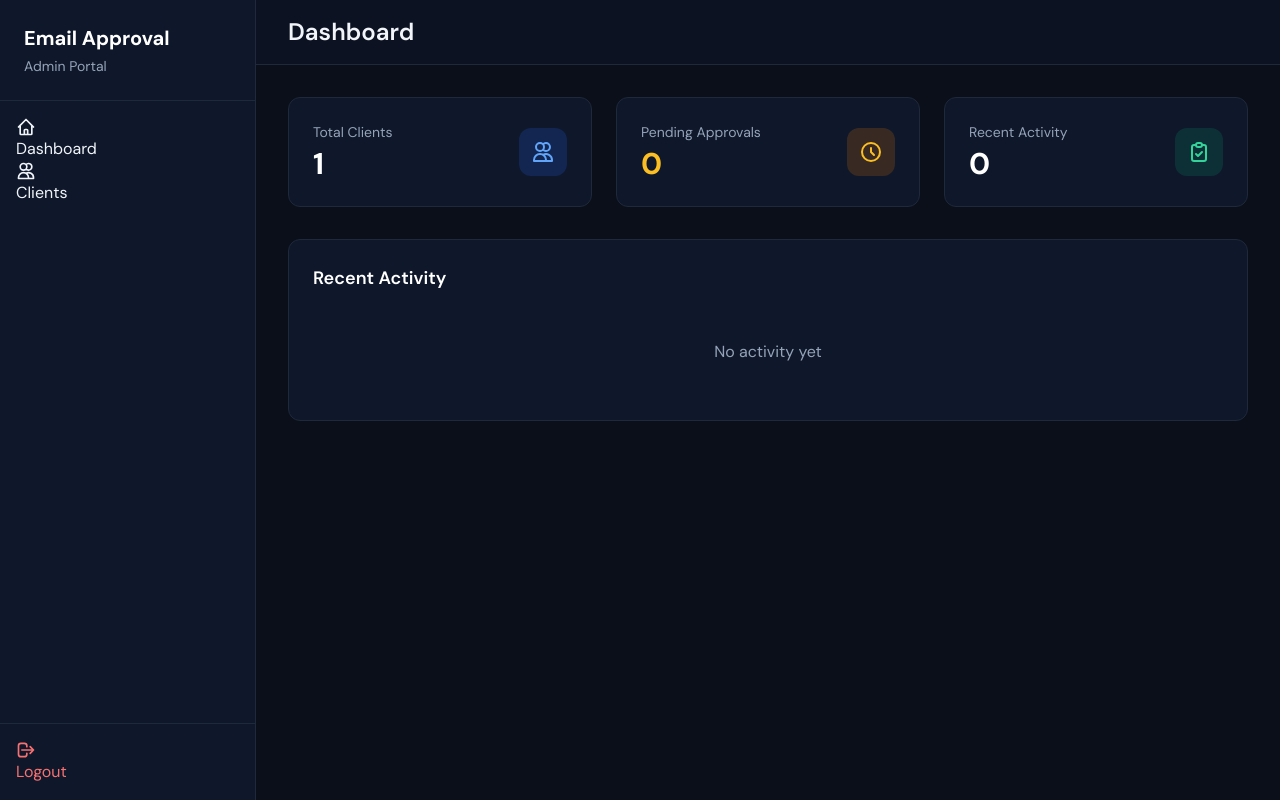
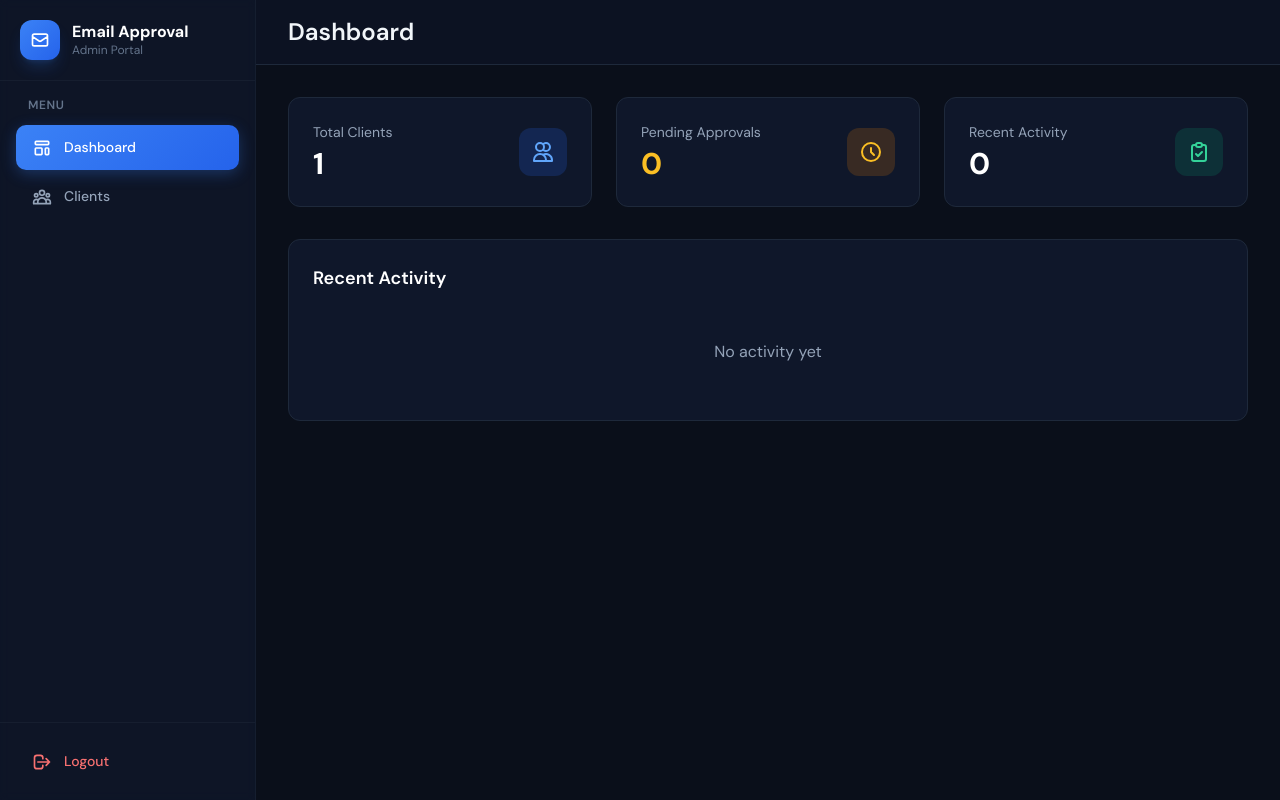
Before and after one commit to crshdn/emailapproval, a PHP site: page /admin in a window 1280 px wide. Run offline with PHP 8.4, Linux system fonts and the light colour scheme; the visitor is signed in with stand-in values (Sample User, id 1); data that the repository does not hold is empty; some libraries are stand-ins or nearby versions.

Commit message:
UI: Redesign admin sidebar navigation
- Added gradient logo icon with shadow
- Improved nav item styling with hover effects
- Active state now has gradient background with glow
- Added section label for menu items
- Better spacing and visual hierarchy
- Smoother transitions and modern look

```diff
--- a/src/views/layouts/admin.php
+++ b/src/views/layouts/admin.php
@@ -34,40 +34,90 @@
     </script>
     <style>
         body { font-family: 'DM Sans', sans-serif; }
-        .sidebar-link { @apply flex items-center gap-3 px-4 py-3 rounded-lg text-slate-300 hover:bg-slate-800 hover:text-white transition-colors; }
-        .sidebar-link.active { @apply bg-electric-600 text-white; }
+        .nav-item {
+            display: flex;
+            align-items: center;
+            gap: 12px;
+            padding: 12px 16px;
+            border-radius: 10px;
+            color: #94a3b8;
+            font-weight: 500;
+            font-size: 14px;
+            transition: all 0.2s ease;
+            position: relative;
+            overflow: hidden;
+        }
+        .nav-item:hover {
+            background: rgba(59, 130, 246, 0.1);
+            color: #e2e8f0;
+        }
+        .nav-item.active {
+            background: linear-gradient(135deg, #3b82f6 0%, #2563eb 100%);
+            color: #ffffff;
+            box-shadow: 0 4px 15px rgba(59, 130, 246, 0.3);
+        }
+        .nav-item.active .nav-icon {
+            color: #ffffff;
+        }
+        .nav-item .nav-icon {
+            width: 20px;
+            height: 20px;
+            flex-shrink: 0;
+        }
+        .nav-item.logout-btn {
+            color: #f87171;
+        }
+        .nav-item.logout-btn:hover {
+            background: rgba(239, 68, 68, 0.1);
+            color: #fca5a5;
+        }
     </style>
 </head>
 <body class="bg-slate-950 text-slate-100 min-h-screen">
     <div class="flex min-h-screen">
         <!-- Sidebar -->
-        <aside class="w-64 bg-slate-900 border-r border-slate-800 flex flex-col">
-            <div class="p-6 border-b border-slate-800">
-                <h1 class="text-xl font-bold text-white">Email Approval</h1>
-                <p class="text-sm text-slate-400 mt-1">Admin Portal</p>
+        <aside class="w-64 bg-slate-900/80 backdrop-blur-sm border-r border-slate-800/50 flex flex-col">
+            <!-- Logo Section -->
+            <div class="p-5 border-b border-slate-800/50">
+                <div class="flex items-center gap-3">
+                    <div class="w-10 h-10 rounded-xl bg-gradient-to-br from-blue-500 to-blue-600 flex items-center justify-center shadow-lg shadow-blue-500/20">
+                        <svg class="w-5 h-5 text-white" fill="none" stroke="currentColor" viewBox="0 0 24 24">
+                            <path stroke-linecap="round" stroke-linejoin="round" stroke-width="2" d="M3 8l7.89 5.26a2 2 0 002.22 0L21 8M5 19h14a2 2 0 002-2V7a2 2 0 00-2-2H5a2 2 0 00-2 2v10a2 2 0 002 2z"/>
+                        </svg>
+                    </div>
+                    <div>
+                        <h1 class="text-base font-bold text-white leading-tight">Email Approval</h1>
+                        <p class="text-xs text-slate-500">Admin Portal</p>
+                    </div>
+                </div>
             </div>
 
-            <nav class="flex-1 p-4 space-y-2">
-                <a href="/admin" class="sidebar-link <?= ($_SERVER['REQUEST_URI'] === '/admin') ? 'active' : '' ?>">
-                    <svg class="w-5 h-5" fill="none" stroke="currentColor" viewBox="0 0 24 24">
-                        <path stroke-linecap="round" stroke-linejoin="round" stroke-width="2" d="M3 12l2-2m0 0l7-7 7 7M5 10v10a1 1 0 001 1h3m10-11l2 2m-2-2v10a1 1 0 01-1 1h-3m-6 0a1 1 0 001-1v-4a1 1 0 011-1h2a1 1 0 011 1v4a1 1 0 001 1m-6 0h6"/>
-                    </svg>
-                    Dashboard
-                </a>
-                <a href="/admin/clients" class="sidebar-link <?= str_starts_with($_SERVER['REQUEST_URI'], '/admin/clients') ? 'active' : '' ?>">
-                    <svg class="w-5 h-5" fill="none" stroke="currentColor" viewBox="0 0 24 24">
-                        <path stroke-linecap="round" stroke-linejoin="round" stroke-width="2" d="M12 4.354a4 4 0 110 5.292M15 21H3v-1a6 6 0 0112 0v1zm0 0h6v-1a6 6 0 00-9-5.197M13 7a4 4 0 11-8 0 4 4 0 018 0z"/>
-                    </svg>
-                    Clients
-                </a>
+            <!-- Navigation -->
+            <nav class="flex-1 p-4">
+                <p class="text-xs font-semibold text-slate-500 uppercase tracking-wider mb-3 px-3">Menu</p>
+                <div class="space-y-1">
+                    <a href="/admin" class="nav-item <?= ($_SERVER['REQUEST_URI'] === '/admin') ? 'active' : '' ?>">
+                        <svg class="nav-icon" fill="none" stroke="currentColor" viewBox="0 0 24 24">
+                            <path stroke-linecap="round" stroke-linejoin="round" stroke-width="2" d="M4 5a1 1 0 011-1h14a1 1 0 011 1v2a1 1 0 01-1 1H5a1 1 0 01-1-1V5zM4 13a1 1 0 011-1h6a1 1 0 011 1v6a1 1 0 01-1 1H5a1 1 0 01-1-1v-6zM16 13a1 1 0 011-1h2a1 1 0 011 1v6a1 1 0 01-1 1h-2a1 1 0 01-1-1v-6z"/>
+                        </svg>
+                        <span>Dashboard</span>
+                    </a>
+                    <a href="/admin/clients" class="nav-item <?= str_starts_with($_SERVER['REQUEST_URI'], '/admin/clients') || str_starts_with($_SERVER['REQUEST_URI'], '/admin/campaigns') ? 'active' : '' ?>">
+                        <svg class="nav-icon" fill="none" stroke="currentColor" viewBox="0 0 24 24">
+                            <path stroke-linecap="round" stroke-linejoin="round" stroke-width="2" d="M17 20h5v-2a3 3 0 00-5.356-1.857M17 20H7m10 0v-2c0-.656-.126-1.283-.356-1.857M7 20H2v-2a3 3 0 015.356-1.857M7 20v-2c0-.656.126-1.283.356-1.857m0 0a5.002 5.002 0 019.288 0M15 7a3 3 0 11-6 0 3 3 0 016 0zm6 3a2 2 0 11-4 0 2 2 0 014 0zM7 10a2 2 0 11-4 0 2 2 0 014 0z"/>
+                        </svg>
+                        <span>Clients</span>
+                    </a>
+                </div>
             </nav>
 
-            <div class="p-4 border-t border-slate-800">
-                <a href="/admin/logout" class="sidebar-link text-red-400 hover:text-red-300 hover:bg-red-900/20">
-                    <svg class="w-5 h-5" fill="none" stroke="currentColor" viewBox="0 0 24 24">
+            <!-- Logout Section -->
+            <div class="p-4 border-t border-slate-800/50">
+                <a href="/admin/logout" class="nav-item logout-btn">
+                    <svg class="nav-icon" fill="none" stroke="currentColor" viewBox="0 0 24 24">
                         <path stroke-linecap="round" stroke-linejoin="round" stroke-width="2" d="M17 16l4-4m0 0l-4-4m4 4H7m6 4v1a3 3 0 01-3 3H6a3 3 0 01-3-3V7a3 3 0 013-3h4a3 3 0 013 3v1"/>
                     </svg>
-                    Logout
+                    <span>Logout</span>
                 </a>
             </div>
         </aside>
```
Also changed, not shown: README.md.
